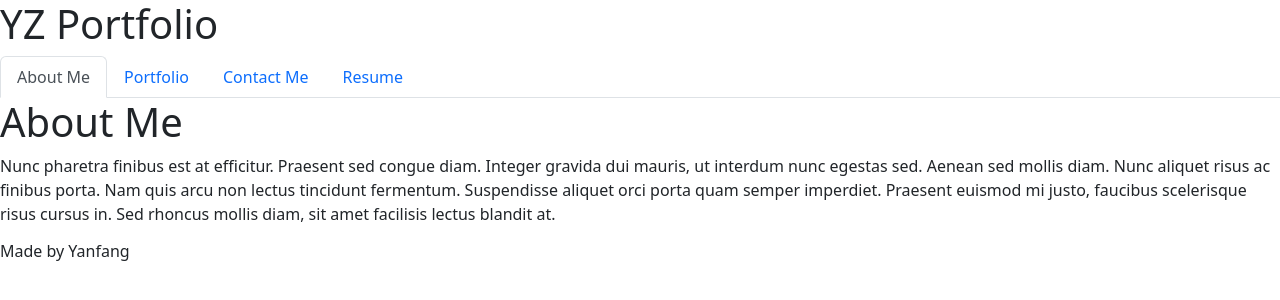
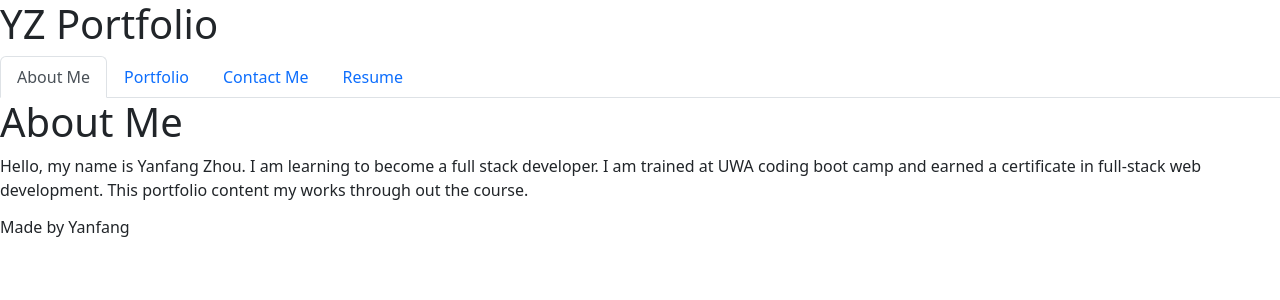
Before and after one commit to zhou7cathy/my-react-app, a React (Create React App) app: page / in a window 1280 px wide. Shown: the top 300 px of the page. Built offline with nearby package versions, Linux system fonts and the light colour scheme.

Commit message:
updated contact me page.

```diff
--- a/src/components/pages/AboutMe.js
+++ b/src/components/pages/AboutMe.js
@@ -5,12 +5,9 @@ export default function AboutMe() {
     <div>
       <h1>About Me</h1>
       <p>
-        Nunc pharetra finibus est at efficitur. Praesent sed congue diam.
-        Integer gravida dui mauris, ut interdum nunc egestas sed. Aenean sed
-        mollis diam. Nunc aliquet risus ac finibus porta. Nam quis arcu non
-        lectus tincidunt fermentum. Suspendisse aliquet orci porta quam semper
-        imperdiet. Praesent euismod mi justo, faucibus scelerisque risus cursus
-        in. Sed rhoncus mollis diam, sit amet facilisis lectus blandit at.
+        Hello, my name is Yanfang Zhou. I am learning to become a full stack developer.
+        I am trained at UWA coding boot camp and earned a certificate in full-stack web development.
+        This portfolio content my works through out the course.
       </p>
     </div>
   )
```
